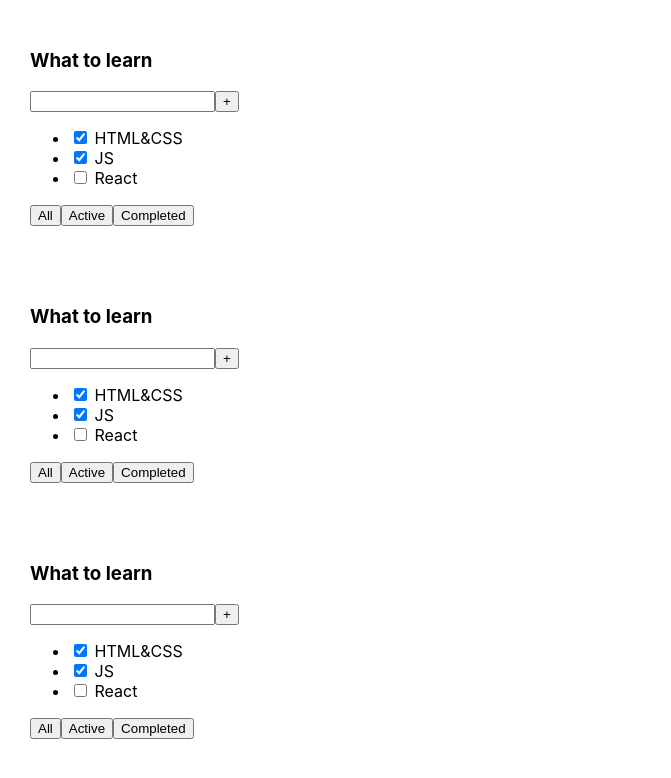
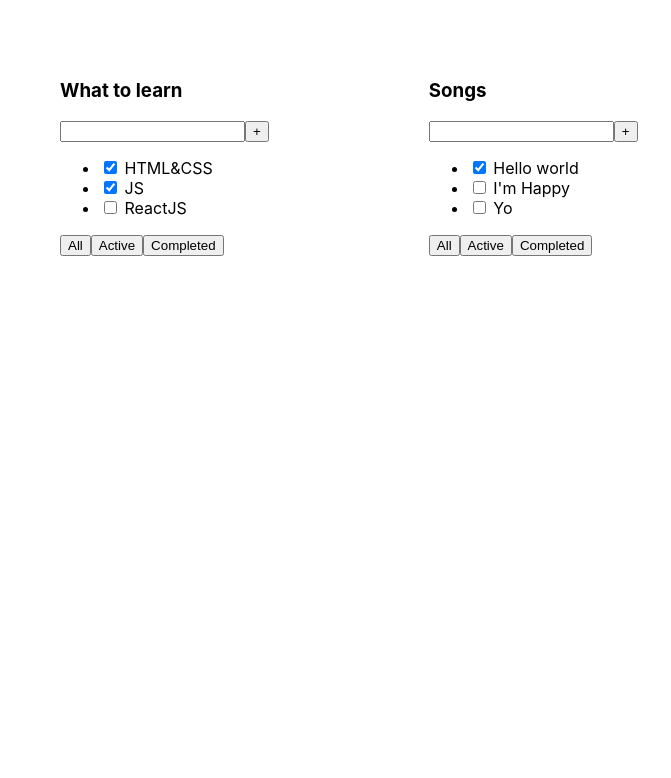
Before and after one commit to martovich/todolist-ts, a React (Create React App) app: page / in a window 1280 px wide. Shown: the top 778 px of the page, without its empty margins (0-671 px from the left). Built offline with nearby package versions, Linux system fonts and the light colour scheme.

Commit message:
todolist-ts lesson1

```diff
--- a/src/App.tsx
+++ b/src/App.tsx
@@ -3,11 +3,20 @@
 import {Todolist} from "./Todolist";
 
 function App() {
+    const tasks1 = [
+        { id: 1, title: "HTML&CSS", isDone: true },
+        { id: 2, title: "JS", isDone: true },
+        { id: 3, title: "ReactJS", isDone: false }
+    ]
+    const tasks2 = [
+        { id: 1, title: "Hello world", isDone: true },
+        { id: 2, title: "I'm Happy", isDone: false },
+        { id: 3, title: "Yo", isDone: false }
+    ]
     return (
-        <div>
-            <Todolist/>
-            <Todolist/>
-            <Todolist/>
+        <div className="App">
+            <Todolist title="What to learn" tasks={tasks1}/>
+            <Todolist title="Songs" tasks={tasks2}/>
         </div>
     );
 }
--- a/src/Todolist.tsx
+++ b/src/Todolist.tsx
@@ -1,18 +1,28 @@
 import React from "react";
 
-export function Todolist() {
+type TaskType = {
+    id: number,
+    title: string,
+    isDone: boolean
+}
+
+type PropsType = {
+    title: string,
+    tasks: Array<TaskType>
+}
+export function Todolist(props: PropsType) {
     return (
         <div className="App">
             <div>
-                <h3>What to learn</h3>
+                <h3>{props.title}</h3>
                 <div>
                     <input/>
                     <button>+</button>
                 </div>
                 <ul>
-                    <li><input type="checkbox" checked={true}/> <span>HTML&CSS</span></li>
-                    <li><input type="checkbox" checked={true}/> <span>JS</span></li>
-                    <li><input type="checkbox" checked={false}/> <span>React</span></li>
+                    <li><input type="checkbox" checked={props.tasks[0].isDone}/> <span>{props.tasks[0].title}</span></li>
+                    <li><input type="checkbox" checked={props.tasks[1].isDone}/> <span>{props.tasks[1].title}</span></li>
+                    <li><input type="checkbox" checked={props.tasks[2].isDone}/> <span>{props.tasks[2].title}</span></li>
                 </ul>
                 <div>
                     <button>All</button>
```
